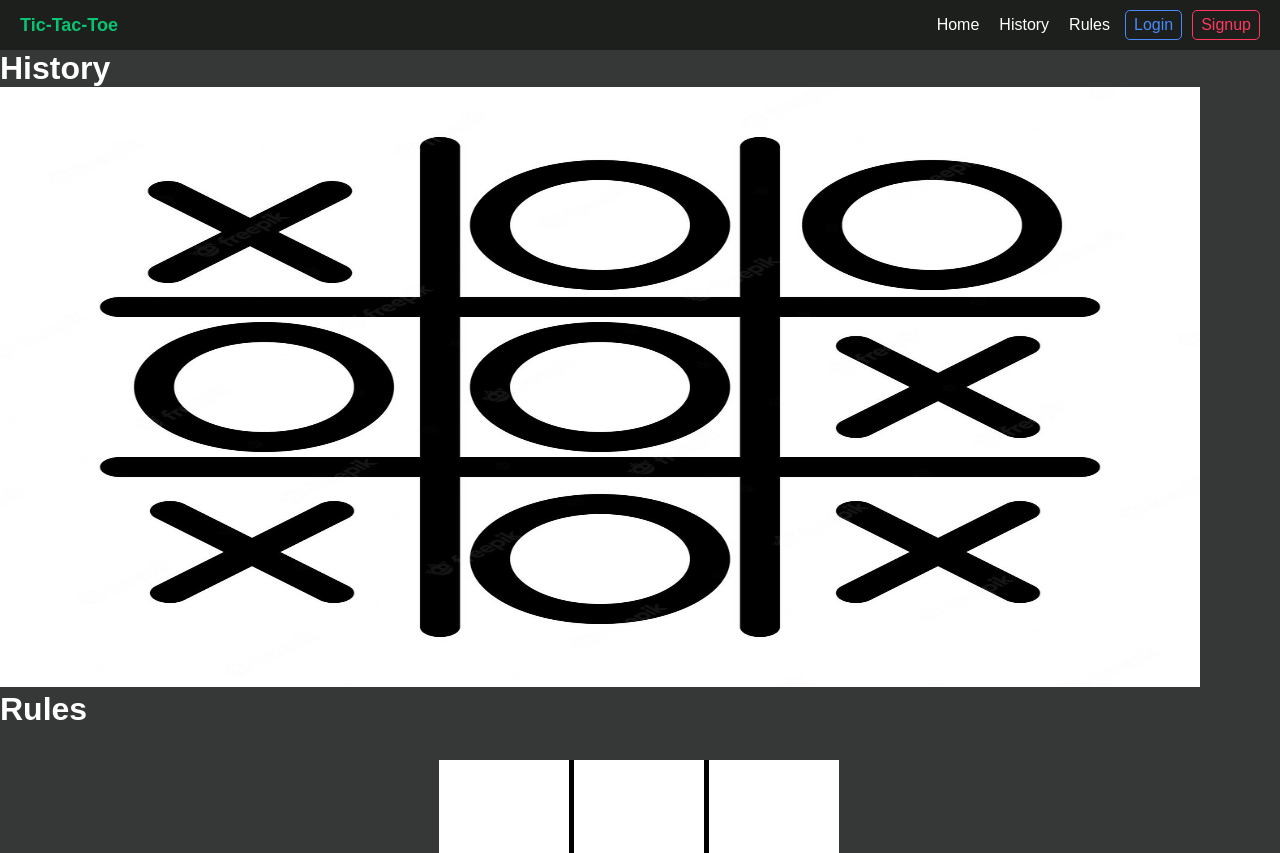
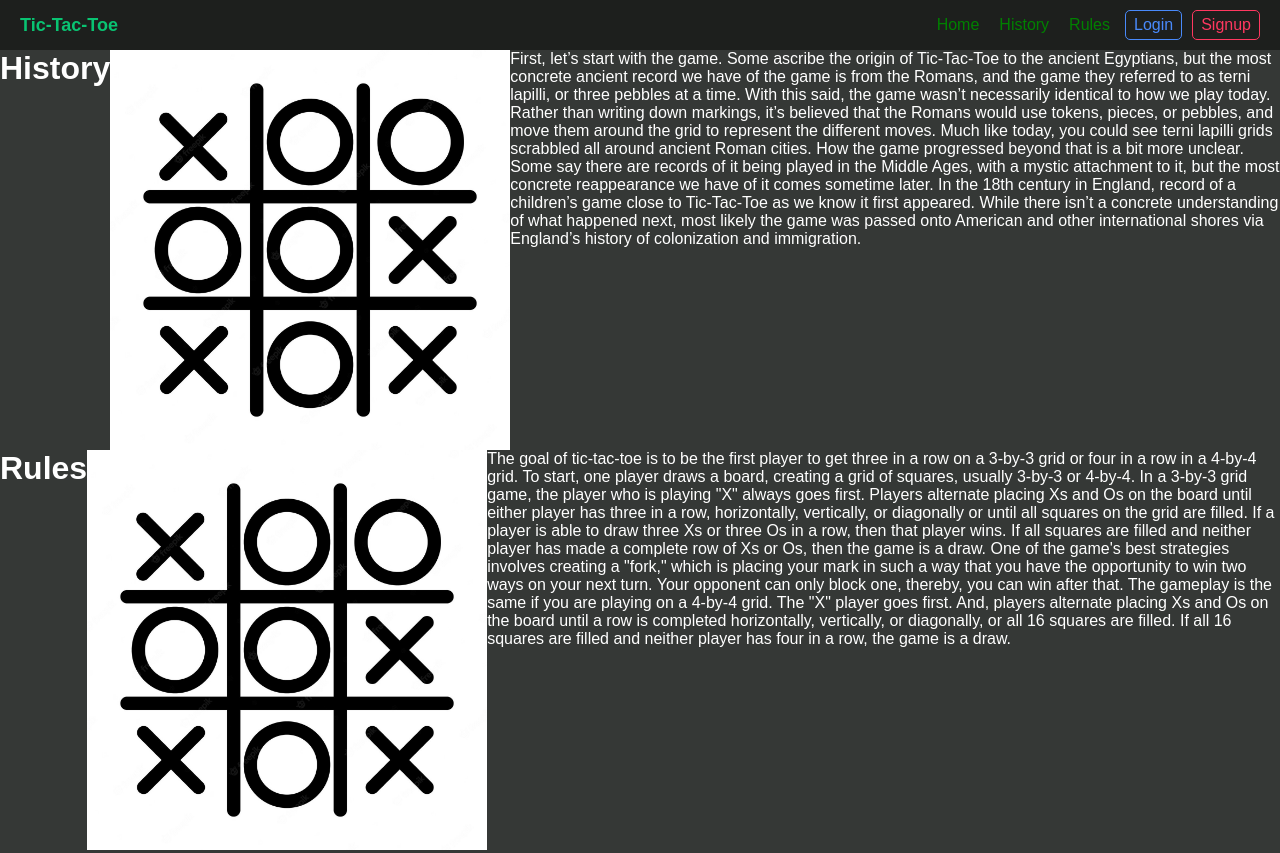
Before and after one commit to jasonadkins/WebDev-1-Final-Project, a plain HTML site: page index.html in a window 1280 px wide. Shown: the top 853 px of the page. Drawn offline with Linux system fonts and the light colour scheme.

Commit message:
updated more divs and working on layout

```diff
--- a/index.html
+++ b/index.html
@@ -11,9 +11,9 @@
     <div id="brand"><a href="/">Tic-Tac-Toe</a></div>
     <nav>
       <ul>
-        <li id="home"><a href="#home">Home</a></li>
-        <li id="history"><a href="#history">History</a></li>
-        <li id="rules"><a href="#rules">Rules</a></li>
+        <li class="home"><a href="#home">Home</a></li>
+        <li class="history"><a href="#history">History</a></li>
+        <li class="rules"><a href="#rules">Rules</a></li>
         <li id="login"><a href="/login" >Login</a></li>
         <li id="signup"><a href="/signup">Signup</a></li>
       </ul>
@@ -23,24 +23,41 @@
       <div class="bar2"></div>
       <div class="bar3"></div>
       <ul class="mobile-menu">
-        <li id="home"><a href="#home">Home</a></li>
-        <li id="history"><a href="#history">History</a></li>
-        <li id="rules"><a href="#rules">Rules</a></li>
-        <li id="login"><a href="/login" >Login</a></li>
-        <li id="signup"><a href="/signup">Signup</a></li>
+        <li class="home"><a href="#home">Home</a></li>
+        <li class="history"><a href="#history">History</a></li>
+        <li class="rules"><a href="#rules">Rules</a></li>
+        <li class="login"><a href="/login" >Login</a></li>
+        <li class="signup"><a href="/signup">Signup</a></li>
       </ul>
     </div>
   </header>
 
-  <div id="home"></div>
-  <div id="history">
+  <div class="home"></div>
+  <div class="history">
     <h1>History</h1>
-    <img src="/images/tic-tac-toe-3.jpeg" alt="Tic-Tac-Toe 1" style="width:1200px;height:600px;">
-  </div id="rules">
+    <img src="/images/tic-tac-toe-3.jpeg" alt="Tic-Tac-Toe 1" style="width:600px;height:400px;">
+    <p>
+      First, let’s start with the game. Some ascribe the origin of Tic-Tac-Toe to the ancient Egyptians, but the most concrete ancient record we have of the game is from the Romans, and the game they referred to as terni lapilli, or three pebbles at a time. With this said, the game wasn’t necessarily identical to how we play today. Rather than writing down markings, it’s believed that the Romans would use tokens, pieces, or pebbles, and move them around the grid to represent the different moves. Much like today, you could see terni lapilli grids scrabbled all around ancient Roman cities.
+
+      How the game progressed beyond that is a bit more unclear. Some say there are records of it being played in the Middle Ages, with a mystic attachment to it, but the most concrete reappearance we have of it comes sometime later. In the 18th century in England, record of a children’s game close to Tic-Tac-Toe as we know it first appeared. While there isn’t a concrete understanding of what happened next, most likely the game was passed onto American and other international shores via England’s history of colonization and immigration.
+    </p>
+  </div>
+  <div class="rules">
     <h1>Rules</h1>
-  <div>
+    <img src="/images/tic-tac-toe-3.jpeg" alt="Tic-Tac-Toe 1" style="width:600px;height:400px;">
+    <p>
+      The goal of tic-tac-toe is to be the first player to get three in a row on a 3-by-3 grid or four in a row in a 4-by-4 grid.
 
+To start, one player draws a board, creating a grid of squares, usually 3-by-3 or 4-by-4.
+
+In a 3-by-3 grid game, the player who is playing "X" always goes first. Players alternate placing Xs and Os on the board until either player has three in a row, horizontally, vertically, or diagonally or until all squares on the grid are filled. If a player is able to draw three Xs or three Os in a row, then that player wins. If all squares are filled and neither player has made a complete row of Xs or Os, then the game is a draw.
+
+One of the game's best strategies involves creating a "fork," which is placing your mark in such a way that you have the opportunity to win two ways on your next turn. Your opponent can only block one, thereby, you can win after that.
+
+The gameplay is the same if you are playing on a 4-by-4 grid. The "X" player goes first. And, players alternate placing Xs and Os on the board until a row is completed horizontally, vertically, or diagonally, or all 16 squares are filled. If all 16 squares are filled and neither player has four in a row, the game is a draw.
+    </p>
   </div>
+
   <div id="game">
     <h1 class="announcement" id="game-status"></h1>
 
--- a/site.css
+++ b/site.css
@@ -35,6 +35,18 @@ header {
   color: #09c372;
 }
 
+.home {
+  display:flex;
+}
+
+.history {
+  display:flex;
+}
+
+.rules {
+  display: flex;
+}
+
 ul {
   list-style: none;
   height: 100%;
@@ -44,7 +56,7 @@ ul {
 }
 
 ul a {
-  color: white;
+  color: green;
 }
 
 ul li {
@@ -137,8 +149,6 @@ ul li:hover {
   }
 }
 
-
-
 body, button {
     font-family: Arial, Helvetica, sans-serif;
   }
```
